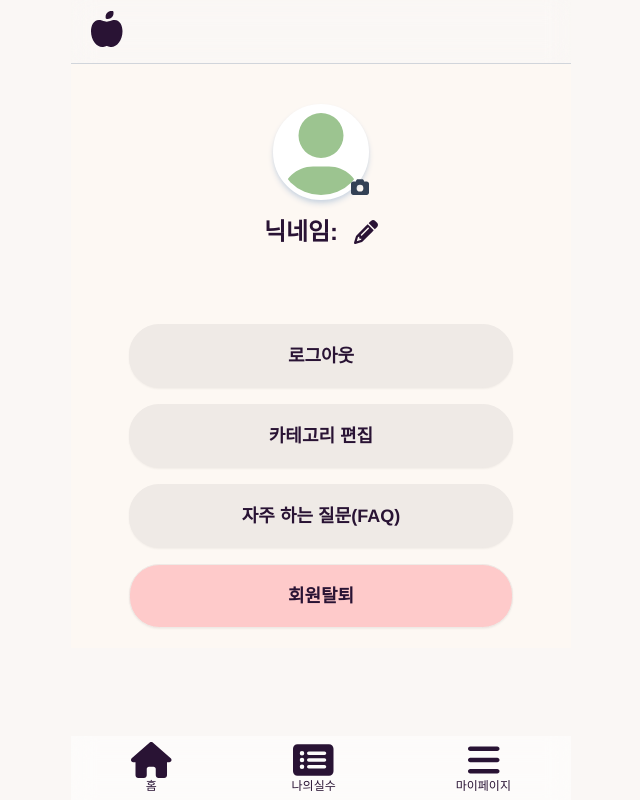
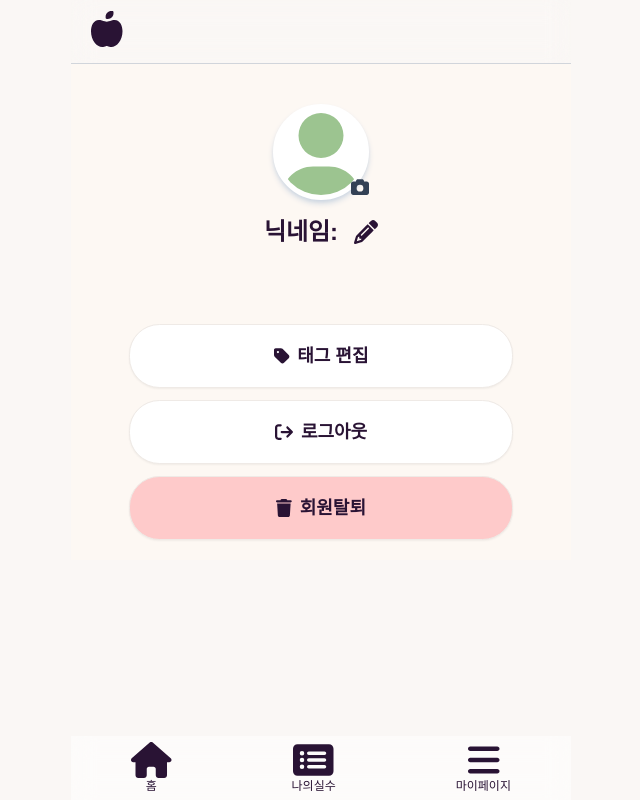
Before and after one commit to coding-union-kr/siltarae-fe, a Next.js app: page /myPage in a window 1280 px wide. Shown: the whole page, without its empty margins (319-959 px from the left). Built offline with nearby package versions, Linux system fonts and the light colour scheme.

Commit message:
feat: 불필요한 버튼 제거

```diff
--- a/pages/myPage/index.tsx
+++ b/pages/myPage/index.tsx
@@ -1,7 +1,14 @@
+/* eslint-disable jsx-a11y/no-autofocus */
 /* eslint-disable react-hooks/rules-of-hooks */
 import ProfileAvatar from "@/components/ProfileAvatar";
-import { faPencil } from "@fortawesome/free-solid-svg-icons";
+import {
+  faArrowRightFromBracket,
+  faPencil,
+  faTag,
+  faTrash,
+} from "@fortawesome/free-solid-svg-icons";
 import { FontAwesomeIcon } from "@fortawesome/react-fontawesome";
+import Link from "next/link";
 import React, { useState } from "react";
 
 const myPage = () => {
@@ -39,7 +46,6 @@ const myPage = () => {
             onKeyDown={handleKeyDown}
             placeholder=""
             className="font-bold text-2xl my-4 ml-2 p-2 bg-transparent outline-[#EFEAE6] w-2/4"
-            // eslint-disable-next-line jsx-a11y/no-autofocus
             autoFocus
           />
         ) : (
@@ -52,20 +58,28 @@ const myPage = () => {
           </>
         )}
       </button>
-      <section className="flex justify-center items-center h-full flex-col gap-4 my-5">
-        <button className="btn xs:w-96 w-80 xs:h-16 text-lg" type="button">
+      <section className="flex justify-center items-center h-full flex-col gap-3 my-5">
+        <Link href="/tagList">
+          <button
+            className="btn xs:w-96 w-80 xs:h-16 h-10 text-lg bg-white"
+            type="button"
+          >
+            <FontAwesomeIcon icon={faTag} />
+            태그 편집
+          </button>
+        </Link>
+        <button
+          className="btn xs:w-96 w-80 xs:h-16 text-lg bg-white"
+          type="button"
+        >
+          <FontAwesomeIcon icon={faArrowRightFromBracket} />
           로그아웃
-        </button>
-        <button className="btn xs:w-96 w-80 xs:h-16 h-10 text-lg" type="button">
-          카테고리 편집
-        </button>
-        <button className="btn xs:w-96 w-80 xs:h-16 h-10 text-lg" type="button">
-          자주 하는 질문(FAQ)
         </button>
         <button
           className="btn xs:w-96 w-80 text-lg xs:h-16 h-10 bg-red-200 hover:bg-red-300 hover:border-red-300"
           type="button"
         >
+          <FontAwesomeIcon icon={faTrash} />
           회원탈퇴
         </button>
       </section>
```
